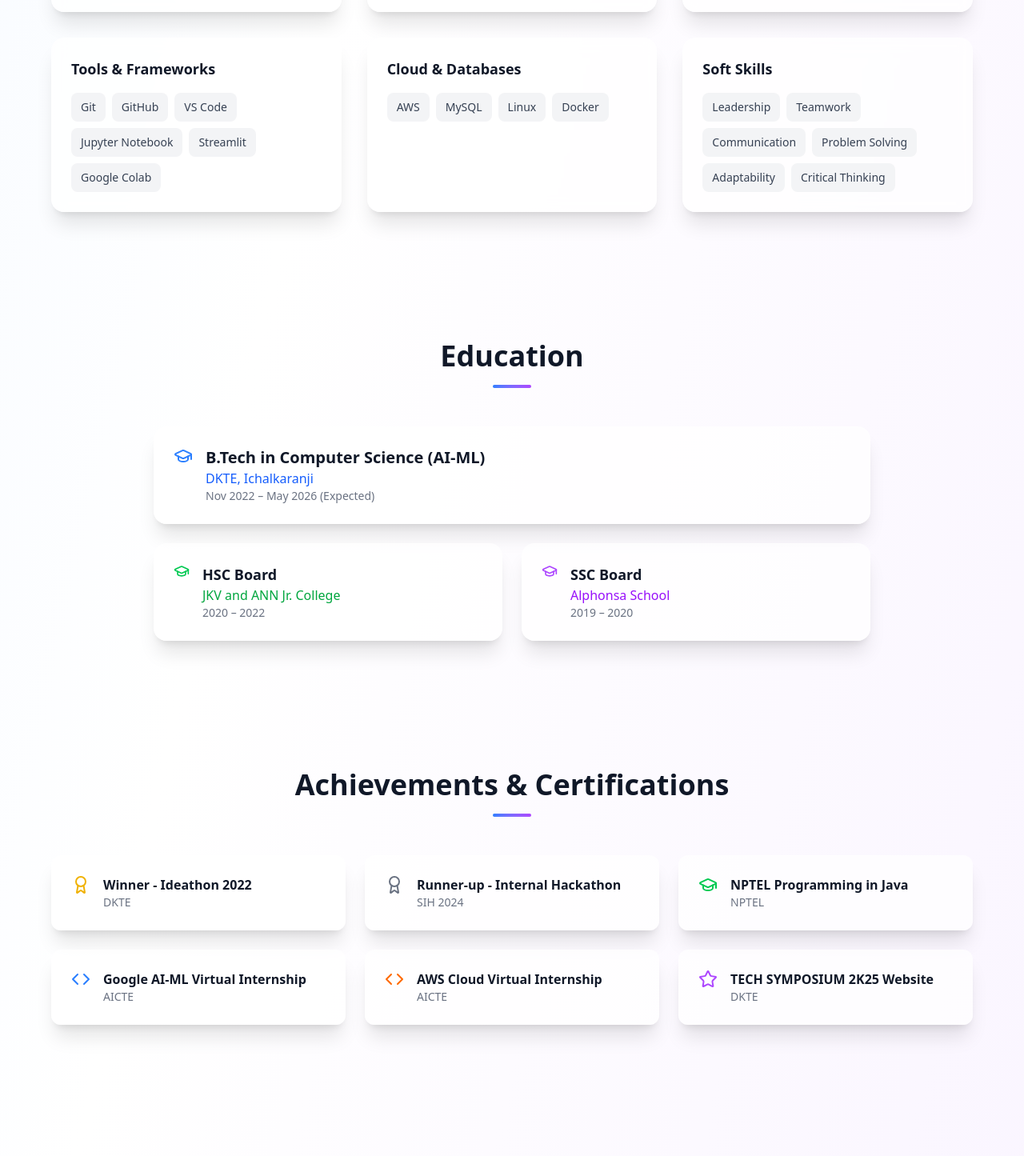
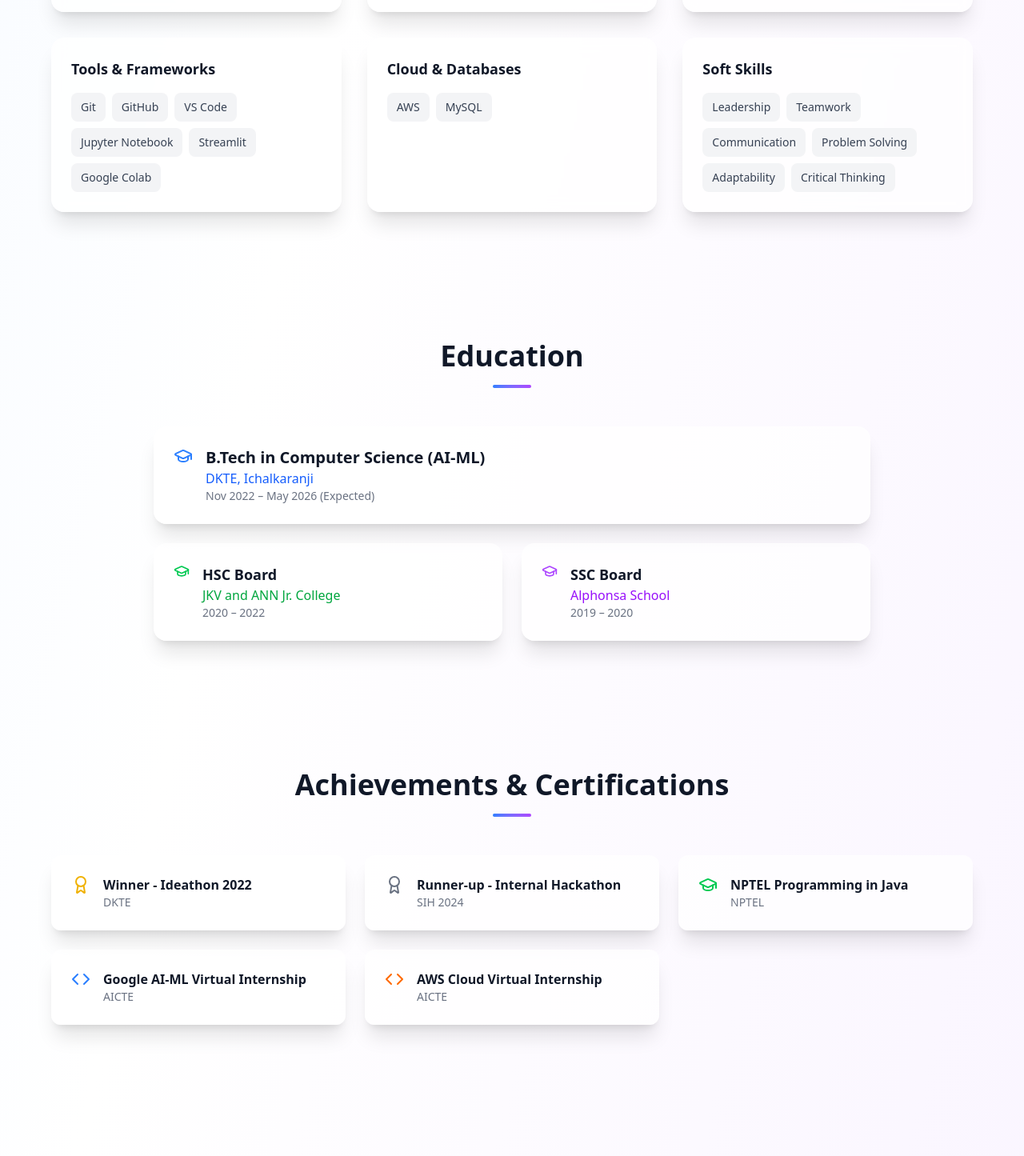
Before and after one commit to Chinmay3775/portfolio, a React (Vite) app: page / in a window 1280 px wide. Shown: the part 3889-5334 px from the top of the page at 80% size. Built offline with nearby package versions, Linux system fonts and the light colour scheme.

Commit message:
new major update 2

```diff
--- a/src/components/Achievements.jsx
+++ b/src/components/Achievements.jsx
@@ -12,7 +12,6 @@ export default function Achievements({ isDarkMode }) {
     { icon: <GraduationCap className="text-green-500" size={24} />, title: "NPTEL Programming in Java", org: "NPTEL" },
     { icon: <Code className="text-blue-500" size={24} />, title: "Google AI-ML Virtual Internship", org: "AICTE" },
     { icon: <Code className="text-orange-500" size={24} />, title: "AWS Cloud Virtual Internship", org: "AICTE" },
-    { icon: <Star className="text-purple-500" size={24} />, title: "TECH SYMPOSIUM 2K25 Website", org: "DKTE" },
   ];
 
   return (
--- a/src/components/Skills.jsx
+++ b/src/components/Skills.jsx
@@ -10,7 +10,7 @@ export default function Skills({ isDarkMode }) {
     "AI/ML Technologies": ["Machine Learning", "NLP", "Data Preprocessing", "Model Training", "Scikit-learn", "TensorFlow"],
     "Web Technologies": ["HTML/CSS", "JavaScript", "React", "PHP", "Bootstrap", "Node.js"],
     "Tools & Frameworks": ["Git", "GitHub", "VS Code", "Jupyter Notebook", "Streamlit", "Google Colab"],
-    "Cloud & Databases": ["AWS", "MySQL", "Linux", "Docker"],
+    "Cloud & Databases": ["AWS", "MySQL" ],
     "Soft Skills": ["Leadership", "Teamwork", "Communication", "Problem Solving", "Adaptability", "Critical Thinking"]
   };
 
```
